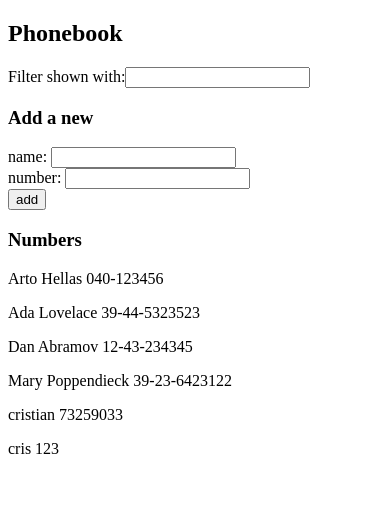
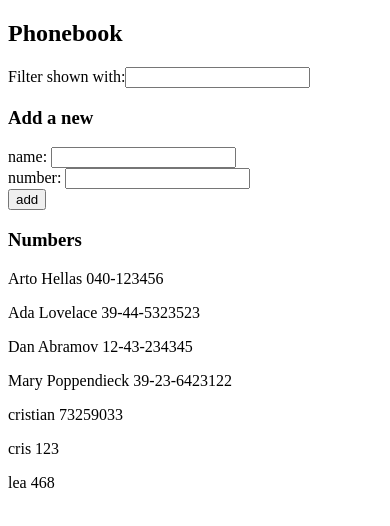
Before and after one commit to RepositoryCris/HelsinkiUniversityFullStack, a React (Vite) app in the folder part2/E2.6ThePhonebook/: page / in a window 390 px wide. Shown: the top 526 px of the page. Built offline with nearby package versions, Linux system fonts and the light colour scheme; data requests are answered from the project's data file.

Commit message:
E2.13 The Phonebook Step 8: Extract code that handles backend into its own module

```diff
--- a/part2/E2.6ThePhonebook/db.json
+++ b/part2/E2.6ThePhonebook/db.json
@@ -29,6 +29,11 @@
       "id": "8353",
       "name": "cris",
       "number": "123"
+    },
+    {
+      "id": "2967",
+      "name": "lea",
+      "number": "468"
     }
   ],
   "$schema": "./node_modules/json-server/schema.json"
--- a/part2/E2.6ThePhonebook/src/App.jsx
+++ b/part2/E2.6ThePhonebook/src/App.jsx
@@ -2,7 +2,7 @@ import { useState , useEffect } from 'react'
 import Filter from './components/Filter'
 import PersonForm from './components/PersonForm'
 import Persons from './components/Persons'
-import axios from 'axios'
+import { getAll , createPerson } from './services/persons'
 
 const App = () => {
   const [persons, setPersons] = useState([])
@@ -10,17 +10,9 @@ const App = () => {
   const [newNumber, setNewNumber] = useState('')
   const [filter, setFilter] = useState('')
 
-  const hook = () => {
-  console.log('effect')
-  axios
-    .get('http://localhost:3001/persons')
-    .then(response => {
-      console.log('promise fulfilled')
-      setPersons(response.data)
-    })
-  }
-
-  useEffect(hook, [])
+  useEffect(() => {
+      getAll().then(response => setPersons(response.data))
+    }, [])
 
   const handleNameChange  = ({ target }) => setNewName(target.value)
   const handleNumberChange  = ({ target }) => setNewNumber(target.value)
@@ -56,14 +48,13 @@ const App = () => {
       return
     }
 
-    axios
-      .post('http://localhost:3001/persons', personObject)
-      .then(response => {
-        setPersons(persons.concat(response.data))
-        setNewName('')
-        setNewNumber('')
-      })
-
+    createPerson(personObject).then(
+      response => {
+      setPersons(persons.concat(response.data))
+      setNewName('')
+      setNewNumber('')
+      }
+    )
   }
 
   return (
--- /dev/null
+++ b/part2/E2.6ThePhonebook/src/services/persons.js
@@ -0,0 +1,16 @@
+import axios from 'axios'
+
+export const getAll = () => {
+  return (
+    axios
+      .get('http://localhost:3001/persons')
+  )
+}
+
+export const createPerson = (newPerson) => {
+  return(
+    axios
+      .post('http://localhost:3001/persons', newPerson)
+
+  )
+}
```
